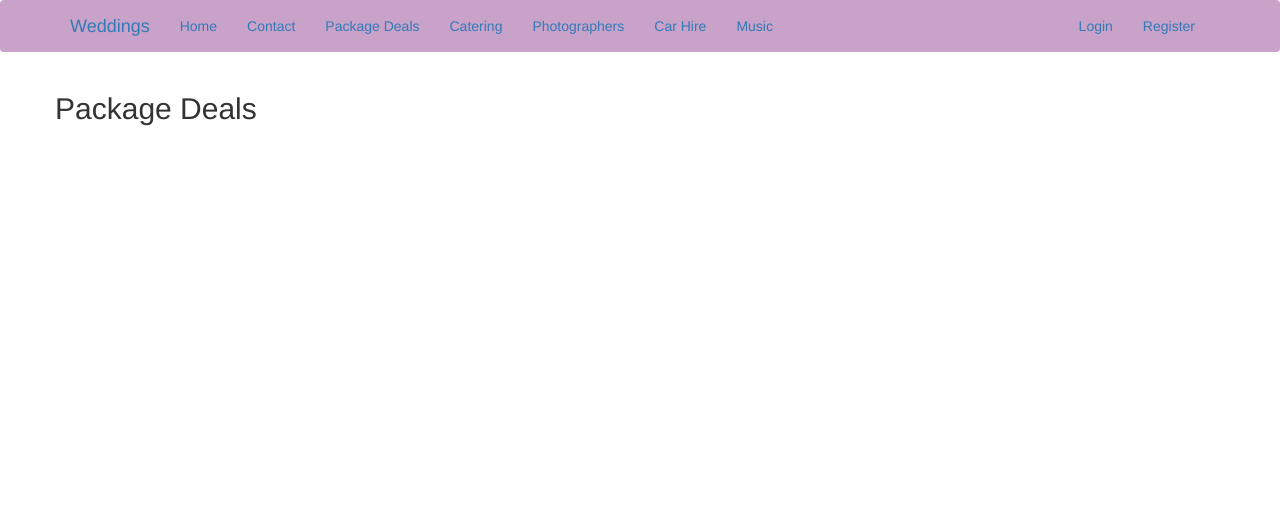
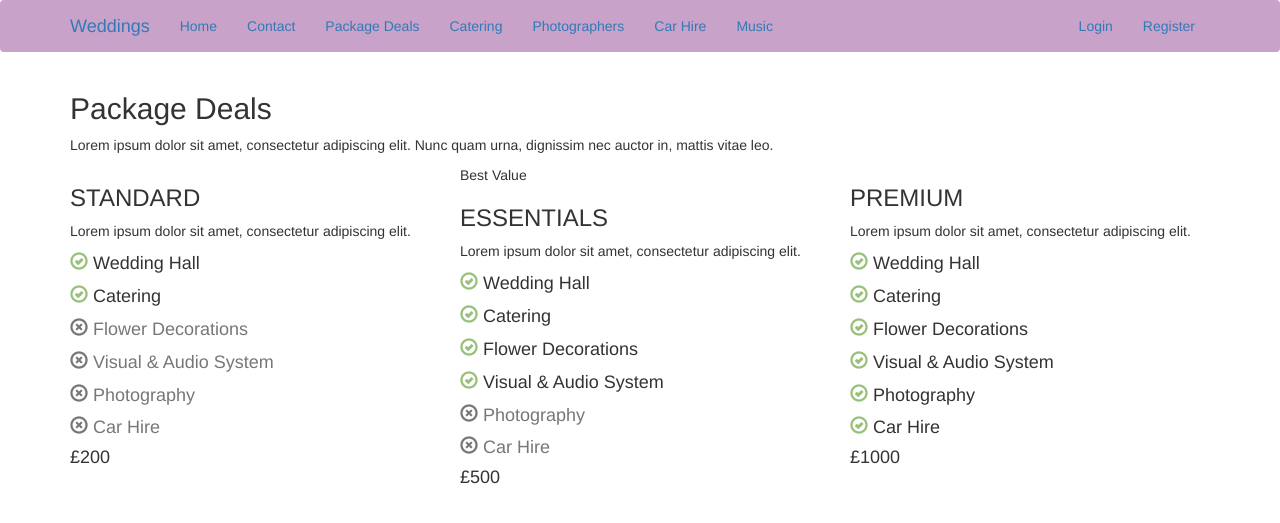
Before and after one commit to KarollePan/SCRUM_Project, a Flask app: page /packagedeals in a window 1280 px wide. Shown: the top 523 px of the page. Run offline with Flask 2, Linux system fonts and the light colour scheme; parts of the project's set-up code (start-up, migrations or seed data) failed here and were passed over; some libraries are stand-ins or nearby versions.

Commit message:
now displays 3 main package deals

```diff
--- a/scrum_template/app/templates/packagedeals.html
+++ b/scrum_template/app/templates/packagedeals.html
@@ -1,8 +1,75 @@
-{% extends "base.html" %}
+{% extends "base.html" %} {% block app_content %}
 
-
-{% block app_content %}
-
-<h2>Package Deals </h2>
+<div class="pricing-table">
+    <div class="container">
+        <div class="block-heading">
+            <h2>Package Deals</h2>
+            <p>Lorem ipsum dolor sit amet, consectetur adipiscing elit. Nunc quam urna, dignissim nec auctor in, mattis vitae leo.</p>
+        </div>
+        <div class="row justify-content-md-center">
+            <div class="col-md-5 col-lg-4">
+                <div class="item">
+                    <div class="heading">
+                        <h3>STANDARD</h3>
+                    </div>
+                    <p>Lorem ipsum dolor sit amet, consectetur adipiscing elit.</p>
+                    <div class="features">
+                        <h4><span class="glyphicon glyphicon-ok-circle" style="color: #99C07A;"></span> <span class="feature">Wedding Hall</span></h4>
+                        <h4><span class="glyphicon glyphicon-ok-circle" style="color: #99C07A;"></span> <span class="feature">Catering</span></h4>
+                        <h4 class="text-muted"><span class="glyphicon glyphicon-remove-circle"></span> <span class="feature">Flower Decorations</span></h4>
+                        <h4 class="text-muted"><span class="glyphicon glyphicon-remove-circle"></span> <span class="feature">Visual & Audio System</span></h4>
+                        <h4 class="text-muted"><span class="glyphicon glyphicon-remove-circle"></span> <span class="feature">Photography</span></h4>
+                        <h4 class="text-muted"><span class="glyphicon glyphicon-remove-circle"></span> <span class="feature">Car Hire</span></h4>
+                    </div>
+                    <div class="price">
+                        <h4>£200</h4>
+                    </div>
+                    <!-- <button class="btn btn-block btn-outline-primary" type="submit">BUY NOW</button> -->
+                </div>
+            </div>
+            <div class="col-md-5 col-lg-4">
+                <div class="item">
+                    <div class="ribbon">Best Value</div>
+                    <div class="heading">
+                        <h3>ESSENTIALS</h3>
+                    </div>
+                    <p>Lorem ipsum dolor sit amet, consectetur adipiscing elit.</p>
+                    <div class="features">
+                        <h4><span class="glyphicon glyphicon-ok-circle" style="color: #99C07A;"></span> <span class="feature">Wedding Hall</span></h4>
+                        <h4><span class="glyphicon glyphicon-ok-circle" style="color: #99C07A;"></span> <span class="feature">Catering</span></h4>
+                        <h4><span class="glyphicon glyphicon-ok-circle" style="color: #99C07A;"></span> <span class="feature">Flower Decorations</span></h4>
+                        <h4><span class="glyphicon glyphicon-ok-circle" style="color: #99C07A;"></span> <span class="feature">Visual & Audio System</span></h4>
+                        <h4 class="text-muted"><span class="glyphicon glyphicon-remove-circle"></span> <span class="feature">Photography</span></h4>
+                        <h4 class="text-muted"><span class="glyphicon glyphicon-remove-circle"></span> <span class="feature">Car Hire</span></h4>
+                    </div>
+                    <div class="price">
+                        <h4>£500</h4>
+                    </div>
+                    <!-- <button class="btn btn-block btn-primary" type="submit">BUY NOW</button> -->
+                </div>
+            </div>
+            <div class="col-md-5 col-lg-4">
+                <div class="item">
+                    <div class="heading">
+                        <h3>PREMIUM</h3>
+                    </div>
+                    <p>Lorem ipsum dolor sit amet, consectetur adipiscing elit.</p>
+                    <div class="features">
+                        <h4><span class="glyphicon glyphicon-ok-circle" style="color: #99C07A;"></span> <span class="feature">Wedding Hall</span></h4>
+                        <h4><span class="glyphicon glyphicon-ok-circle" style="color: #99C07A;"></span> <span class="feature">Catering</span></h4>
+                        <h4><span class="glyphicon glyphicon-ok-circle" style="color: #99C07A;"></span> <span class="feature">Flower Decorations</span></h4>
+                        <h4><span class="glyphicon glyphicon-ok-circle" style="color: #99C07A;"></span> <span class="feature">Visual & Audio System</span></h4>
+                        <h4><span class="glyphicon glyphicon-ok-circle" style="color: #99C07A;"></span> <span class="feature">Photography</span></h4>
+                        <h4><span class="glyphicon glyphicon-ok-circle" style="color: #99C07A;"></span> <span class="feature">Car Hire</span></h4>
+                    </div>
+                    <div class="price">
+                        <h4>£1000</h4>
+                    </div>
+                    <!-- <button class="btn btn-block btn-outline-primary" type="submit">BUY NOW</button> -->
+                </div>
+            </div>
+        </div>
+    </div>
+</div>
 
 {% endblock %}
```
